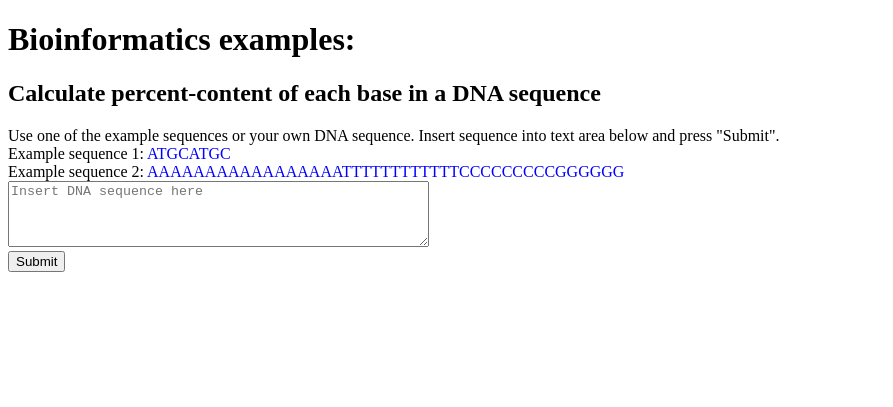
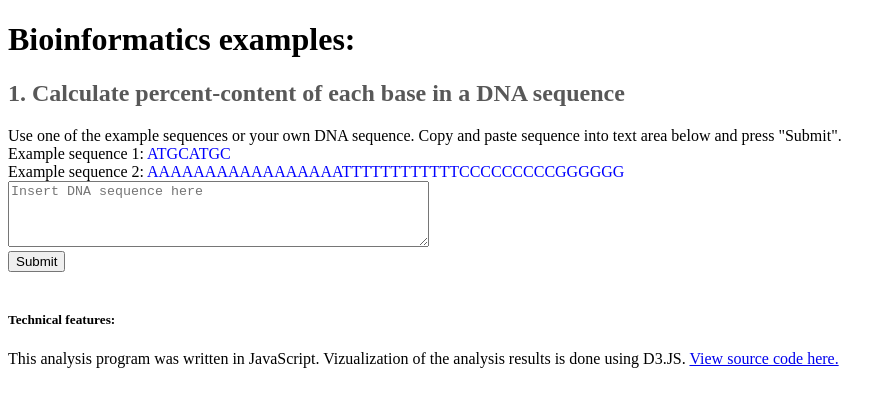
Before and after one commit to livash/livash.github.io, a Jekyll site: the page bioinformatics/bioinformatics.html, which Jekyll copies as it is, in a window 1280 px wide. Shown: the top 407 px of the page, without its empty margins (0-893 px from the left). Built offline with Jekyll 4.4.1, drawn with Linux system fonts in a browser that asks for light colours; part of the change alters nothing that is shown.

```diff
--- a/bioinformatics/bio_info.js
+++ b/bioinformatics/bio_info.js
@@ -6,17 +6,17 @@ window.Bioinformatics = {
 
 window.Bioinformatics.Functions = {
 	calculateBaseContent: function(seq) {
-		basesArray = seq.split('');
+		basesArray = seq.toUpperCase().split('');
 		results_hash = {'A': 0, 'T': 0, 'G': 0, 'C': 0};
 		for (var i = 0; i < basesArray.length; i++){
 			results_hash[basesArray[i]]++;
 		}
 		resultsJson = [
-			{'base': 'Total', 'count': seq.length, 'percent': 100, 'color': 'blue'},
 			{'base': 'A', 'count': results_hash['A'], 'percent': (results_hash['A']/basesArray.length * 100).toFixed(1), 'color': '#FF0000'},
 			{'base': 'T', 'count': results_hash['T'], 'percent': (results_hash['T']/basesArray.length * 100).toFixed(1), 'color': '#D7DF01'},
 			{'base': 'G', 'count': results_hash['G'], 'percent': (results_hash['G']/basesArray.length * 100).toFixed(1), 'color': '#01DF3A'},
-			{'base': 'C', 'count': results_hash['C'], 'percent': (results_hash['C']/basesArray.length * 100).toFixed(1), 'color': '#FF00FF'}
+			{'base': 'C', 'count': results_hash['C'], 'percent': (results_hash['C']/basesArray.length * 100).toFixed(1), 'color': '#FF00FF'},
+			{'base': 'Total', 'count': seq.length, 'percent': 100, 'color': 'grey'}
 		];
 
 		return resultsJson;
@@ -38,16 +38,28 @@ window.Bioinformatics.Functions = {
 		}
 		return result;
 	},
-	processSequence: function(seq) {
-		var result = '';
-		//Make all sumbitted letters uppercase;
-		//Make sure there are only ATGC in the string
-		//in the case of erroneous input putput to the screen..
-		return result;
+	isValidSequence: function(seq) {
+		var counter = 0;
+		_(seq.toUpperCase().split('')).each(function(letter){
+			switch (letter) {
+				case "A":
+					counter++;
+					break;
+				case "T":
+					counter++;
+					break;
+				case "G":
+					counter++;
+					break;
+				case "C":
+					counter++;
+					break;
+				default:
+			}
+		});
+		return (counter === seq.length);
 	},
 };
-
-
 
 $(document).ready(function(){
 	Bioinformatics.UI.submitForCount();
--- a/bioinformatics/bio_info_ui.js
+++ b/bioinformatics/bio_info_ui.js
@@ -3,14 +3,27 @@ window.Bioinformatics.UI = {
 		console.log("in the UI class");
 		$("#count-bases-form-id").submit(function(event) {
 			event.preventDefault();
+			$(".error-counts").remove();
+			$(".svg-counts").remove();
 			var dnaSeq = $('#count-bases-textarea-id').val();
-			//check whether input is a correct string with only ATGC present
-			var processedDnaSeq = Bioinformatics.Functions.processSequence(dnaSeq);
-			// convert DNA seqeunce into hash of counts
-			var baseCountsJson = Bioinformatics.Functions.calculateBaseContent(dnaSeq);
-			console.log(baseCountsJson);
-			var barGraph = Bioinformatics.UI.drawBaseCountsGraph(baseCountsJson, 'body');
+			//check whether input is a correct string with only A,T,G, or C present
+			if (Bioinformatics.Functions.isValidSequence(dnaSeq)) {
+				var baseCountsJson = Bioinformatics.Functions.calculateBaseContent(dnaSeq);
+				var barGraph = Bioinformatics.UI.drawBaseCountsGraph(baseCountsJson, '.dna-sequence-content');
+			} else {
+				//generate error message
+				var error = Bioinformatics.UI.showError('.dna-sequence-content');
+			}
 		});
+	},
+
+	showError: function(rootEl) {
+		var svg = Bioinformatics.UI.makeSvg(rootEl, '#D8D8D8');
+		svg.attr('class', 'error-counts');
+		var messageLine1 = svg.append('text').attr('x', 10).attr('y', 40).attr('font-size', '14px').style('fill', 'red');
+		messageLine1.text("DNA sequence should contain only A, a, T, t, G, g, C, or c. ")
+		var messageLine2 = svg.append('text').attr('x', 10).attr('y', 80).attr('font-size', '14px').style('fill', 'red');
+		messageLine2.text("Try inputting your DNA sequence again.")
 	},
 
 	drawBaseCountsGraph: function(jsonData, rootEl) {
@@ -22,6 +35,7 @@ window.Bioinformatics.UI = {
 		};
 		//draw data on a graph
 		var svg = Bioinformatics.UI.makeSvg(rootEl, '#D8D8D8');
+		svg.attr('class', 'svg-counts');
 		var barGraph = svg.selectAll('rect').data(jsonData).enter().append('rect');
 		var barGraphStyles = barGraph.attr('x', 100)
 			 .attr('y', function(d, i) { return i * 20 + 10; })
--- a/bioinformatics/bioinformatics.css
+++ b/bioinformatics/bioinformatics.css
@@ -1,3 +1,6 @@
 .sequence {
 	color: blue;
 }
+h2 {
+	color: #585858;
+}
--- a/bioinformatics/bioinformatics.html
+++ b/bioinformatics/bioinformatics.html
@@ -12,8 +12,8 @@
 <body>
 	<h1>Bioinformatics examples:</h1>
 	<div class="dna-sequence-content">
-		<h2>Calculate percent-content of each base in a DNA sequence</h2>
-		<div>Use one of the example sequences or your own DNA sequence. Insert sequence into text area below and press "Submit".</div>
+		<h2>1. Calculate percent-content of each base in a DNA sequence</h2>
+		<div>Use one of the example sequences or your own DNA sequence. Copy and paste sequence into text area below and press "Submit".</div>
 		<div>
 			Example sequence 1: <span class='sequence'>ATGCATGC</span></br>
 			Example sequence 2: <span class='sequence'>AAAAAAAAAAAAAAAAATTTTTTTTTTTTCCCCCCCCCGGGGGG</span>
@@ -25,6 +25,10 @@
 		</form>
 		<br>
 	</div>
+	<div class="tech-features">
+		<h5>Technical features:</h5>
+		This analysis program was written in JavaScript. Vizualization of the analysis results is done using D3.JS. <a href="https://github.com/livash/livash.github.io/blob/master/bioinformatics/bio_info.js">View source code here.</a>
+	</div>
 
 </body>
 </html>
```
